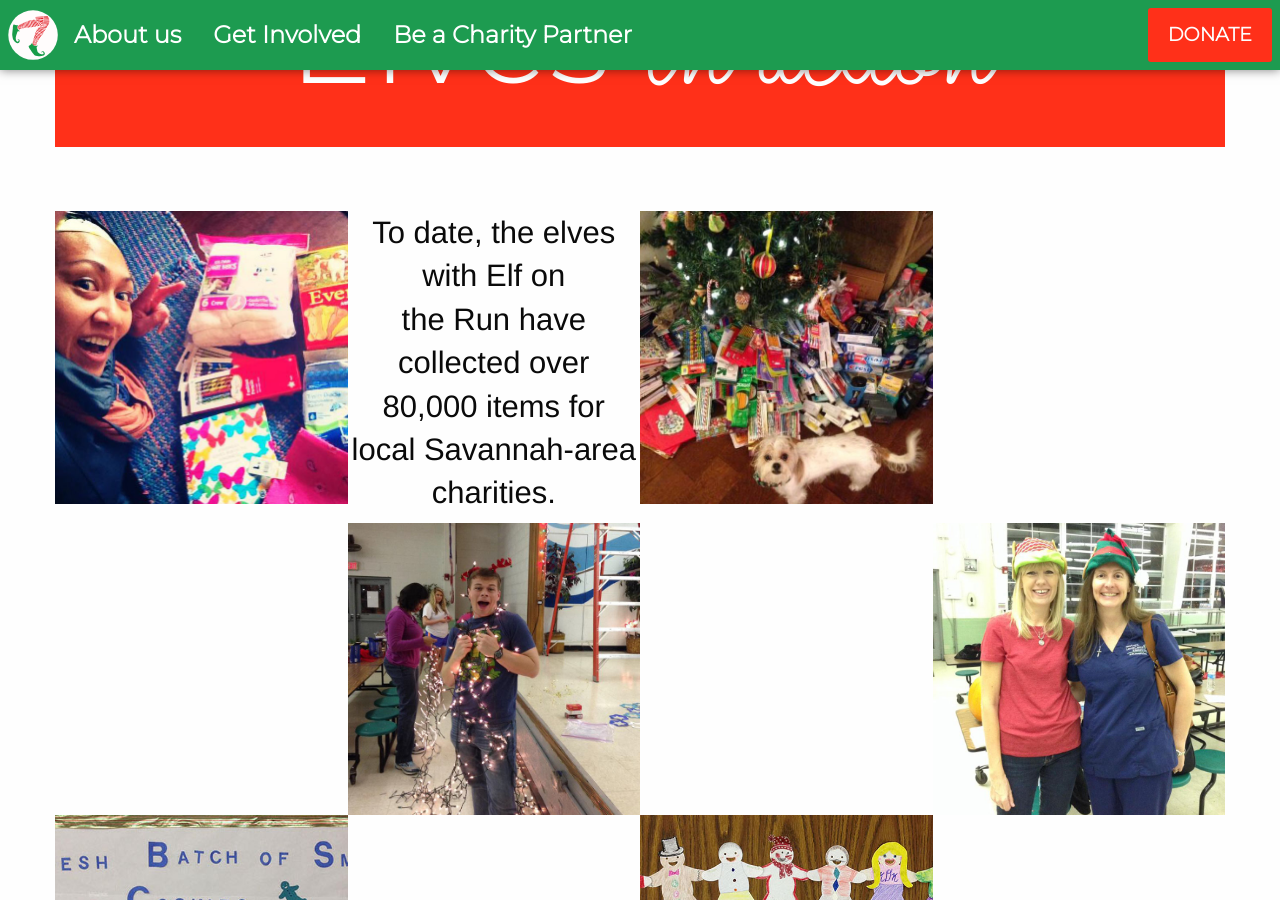
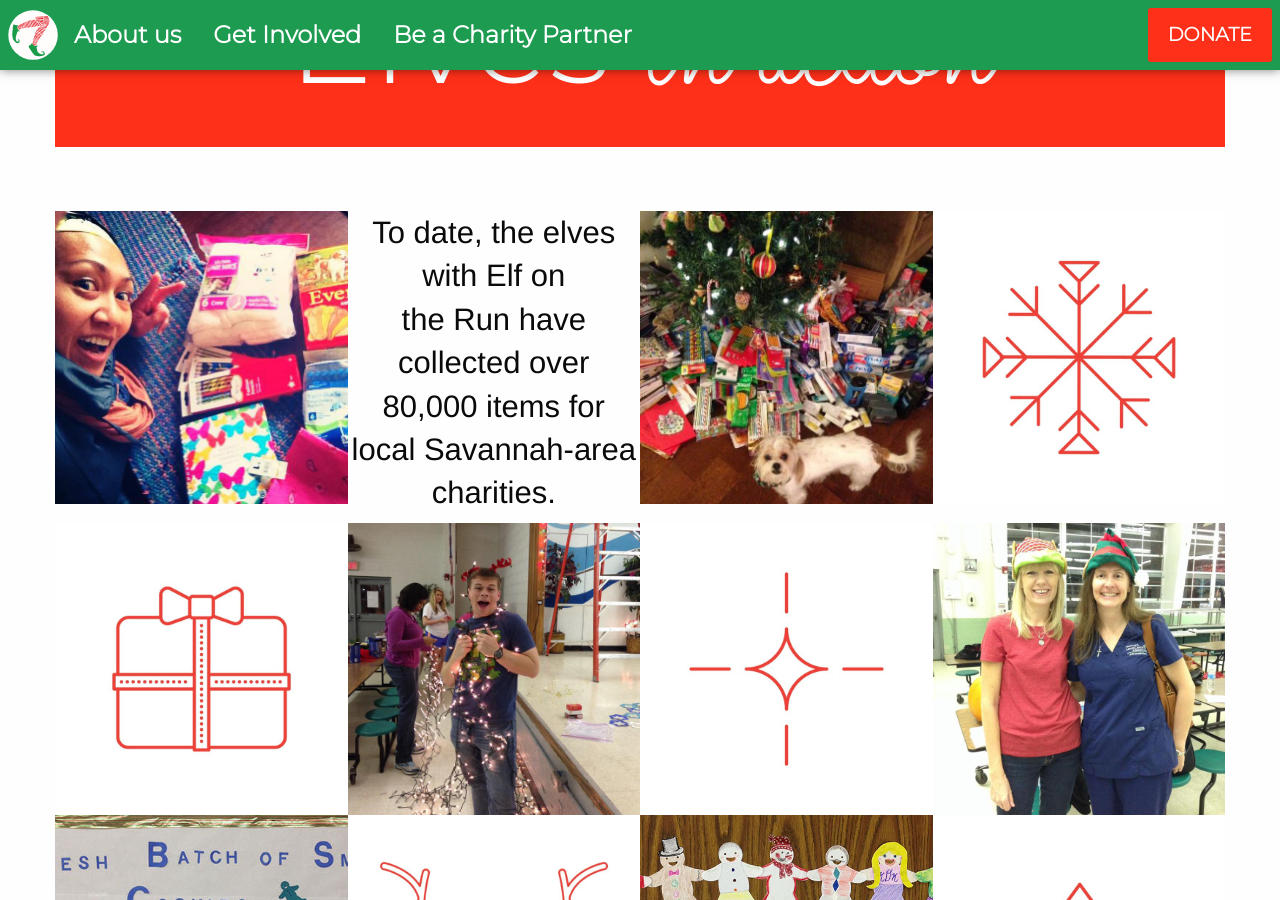
Before and after one commit to egomadking/elfontherun, a Jekyll site: the page built from index.md, in a window 1280 px wide and 900 px high, scrolled down 1969 px. Built offline with Jekyll 4.4.1, drawn with Linux system fonts in a browser that asks for light colours; comment, search, counter and statistics services are not loaded.

Commit message:
inserted graphics between elves-in-action pics

```diff
--- a/_layouts/index.html
+++ b/_layouts/index.html
@@ -83,23 +83,32 @@
         <img src="/images/in-action-02.jpg" alt="elf in action">
       </div>
       <div class="cell small-6 medium-3">
-        <h3></h3></div>
-      <div class="cell small-6 medium-3"><h3></h3></div>
+        <img src="/images/deco/flake.jpg" alt="snow flake">
+      </div>
+      <div class="cell small-6 medium-3">
+        <img src="/images/deco/present2.jpg" alt="present">
+      </div>
       <div class="cell small-6 medium-3 elves-in-action-pic-container">
         <img src="/images/in-action-03.jpg" alt="elf in action">
       </div>
-      <div class="cell small-6 medium-3"><h3></h3></div>
+      <div class="cell small-6 medium-3">
+        <img src="/images/deco/star.jpg" alt="star">
+      </div>
       <div class="cell small-6 medium-3 elves-in-action-pic-container">
         <img src="/images/in-action-04.jpg" alt="elf in action">
       </div>
       <div class="cell small-6 medium-3 elves-in-action-pic-container">
         <img src="/images/in-action-05.jpg" alt="elf in action">
       </div>
-      <div class="cell small-6 medium-3"><h3></h3></div>
+      <div class="cell small-6 medium-3">
+        <img src="/images/deco/antlers.jpg" alt="antlers">
+      </div>
       <div class="cell small-6 medium-3 elves-in-action-pic-container">
         <img src="/images/in-action-06.jpg" alt="elf in action">
       </div>
-      <div class="cell small-6 medium-3"><h3></h3></div>
+      <div class="cell small-6 medium-3">
+        <img src="/images/deco/candle.jpg" alt="candle">
+      </div>
     </div>
 
     <!-- end elves in action-->
```
